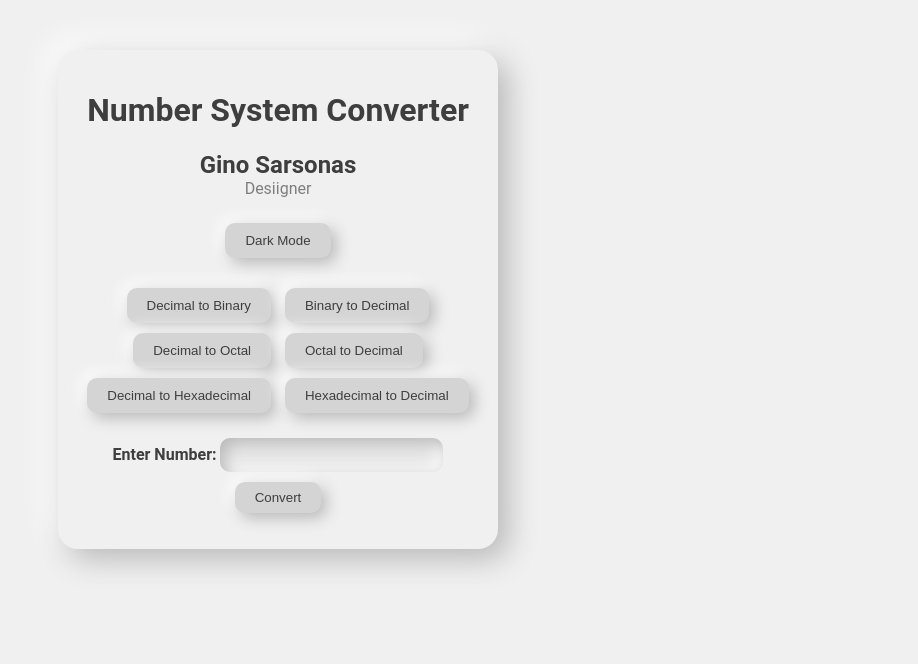
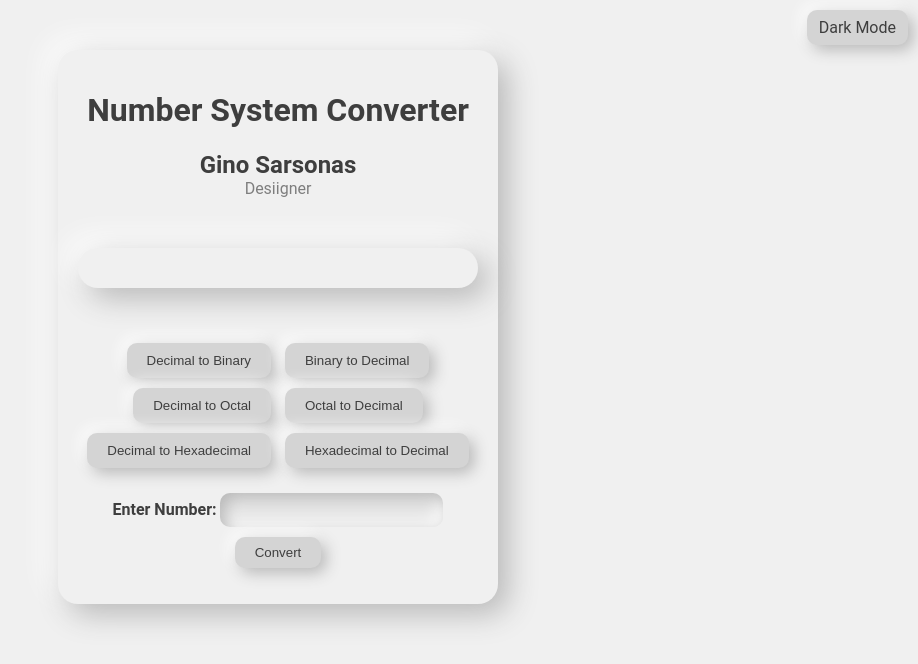
Before and after one commit to ayeee143/Number-System-SARSONAS-G1, a plain HTML site: page index.html in a window 1280 px wide. Shown: the whole page, without its empty margins (362-1280 px from the left). Drawn offline with Linux system fonts and the light colour scheme.

Commit message:
2nd dark mode commit

```diff
--- a/index.html
+++ b/index.html
@@ -18,9 +18,11 @@
             </div>
         </div>
 
-        <div class="menu">
-            <!-- Other buttons -->
-            <button onclick="toggleDarkMode()" id="darkModeToggle">Dark Mode</button>
+        <div class="container">
+            <!-- Other content -->
+            <div class="dark-mode-toggle" onclick="toggleDarkMode()">
+                <span class="dark-mode-text">Dark Mode</span>
+            </div>
         </div>
 
         <div class="menu">
--- a/script.js
+++ b/script.js
@@ -63,14 +63,14 @@ function convert() {
 
 function toggleDarkMode() {
     var body = document.body;
-    var darkModeToggle = document.getElementById("darkModeToggle");
+    var darkModeToggle = document.querySelector('.dark-mode-toggle');
 
     body.classList.toggle("dark-mode");
 
     // Change button text based on mode
     if (body.classList.contains("dark-mode")) {
-        darkModeToggle.innerText = "Light Mode";
+        darkModeToggle.innerHTML = "<span class='dark-mode-text'>Light Mode</span>";
     } else {
-        darkModeToggle.innerText = "Dark Mode";
+        darkModeToggle.innerHTML = "<span class='dark-mode-text'>Dark Mode</span>";
     }
 }
--- a/style.css
+++ b/style.css
@@ -95,6 +95,24 @@ h1 {
 
 /*Dark Mode Option*/
 
+.dark-mode-toggle {
+    position: absolute;
+    top: 10px;
+    right: 10px;
+    padding: 8px 12px;
+    background-color: #d4d4d4;
+    color: #3e3e3e;
+    border: none;
+    border-radius: 10px;
+    cursor: pointer;
+    box-shadow: 5px 5px 15px #b8b8b8, -5px -5px 15px #ffffff;
+    z-index: 1000;
+}
+
+.dark-mode-toggle:hover {
+    background-color: #c4c4c4;
+}
+
 .dark-mode {
     background-color: #222;
     color: #fff;
```
